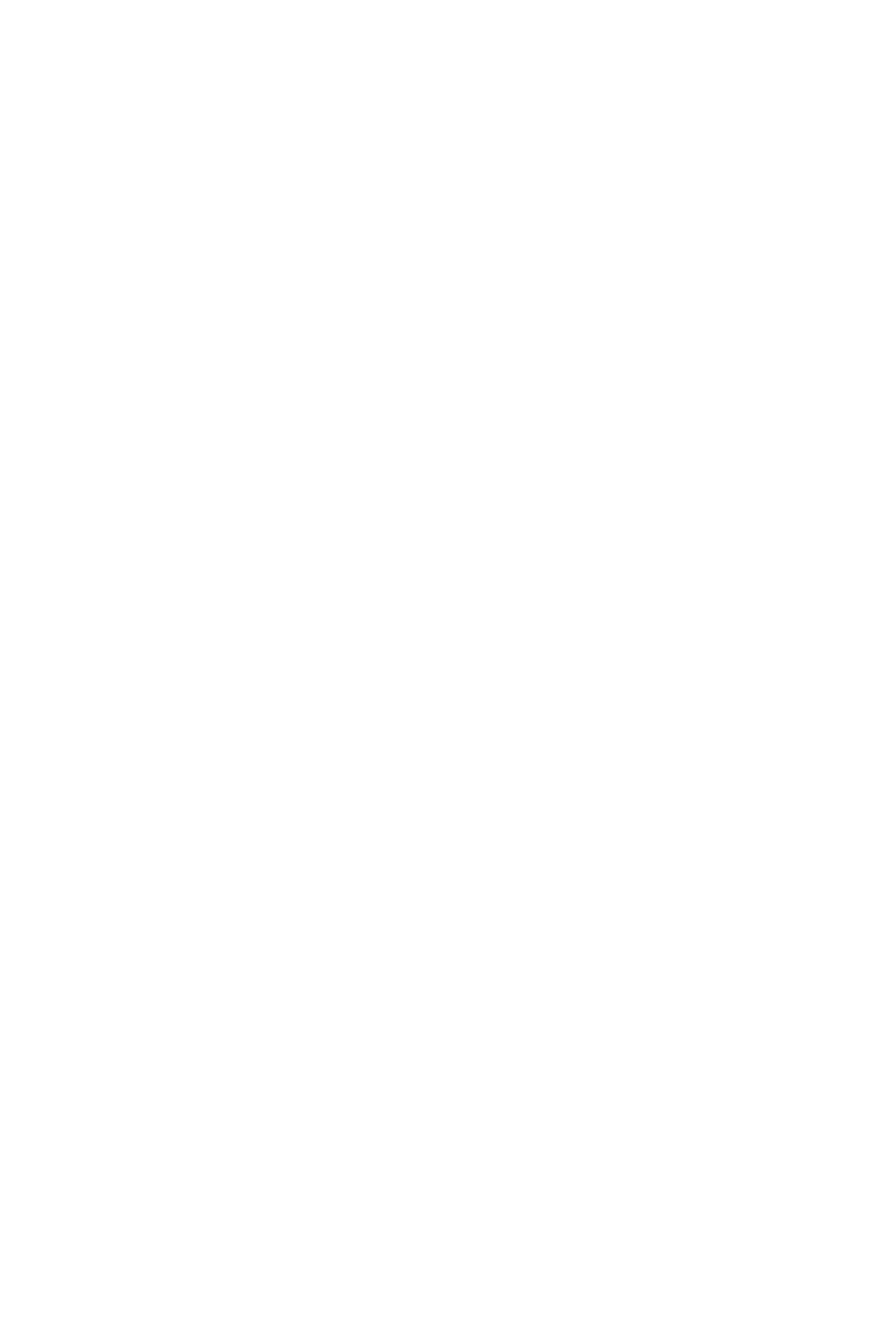
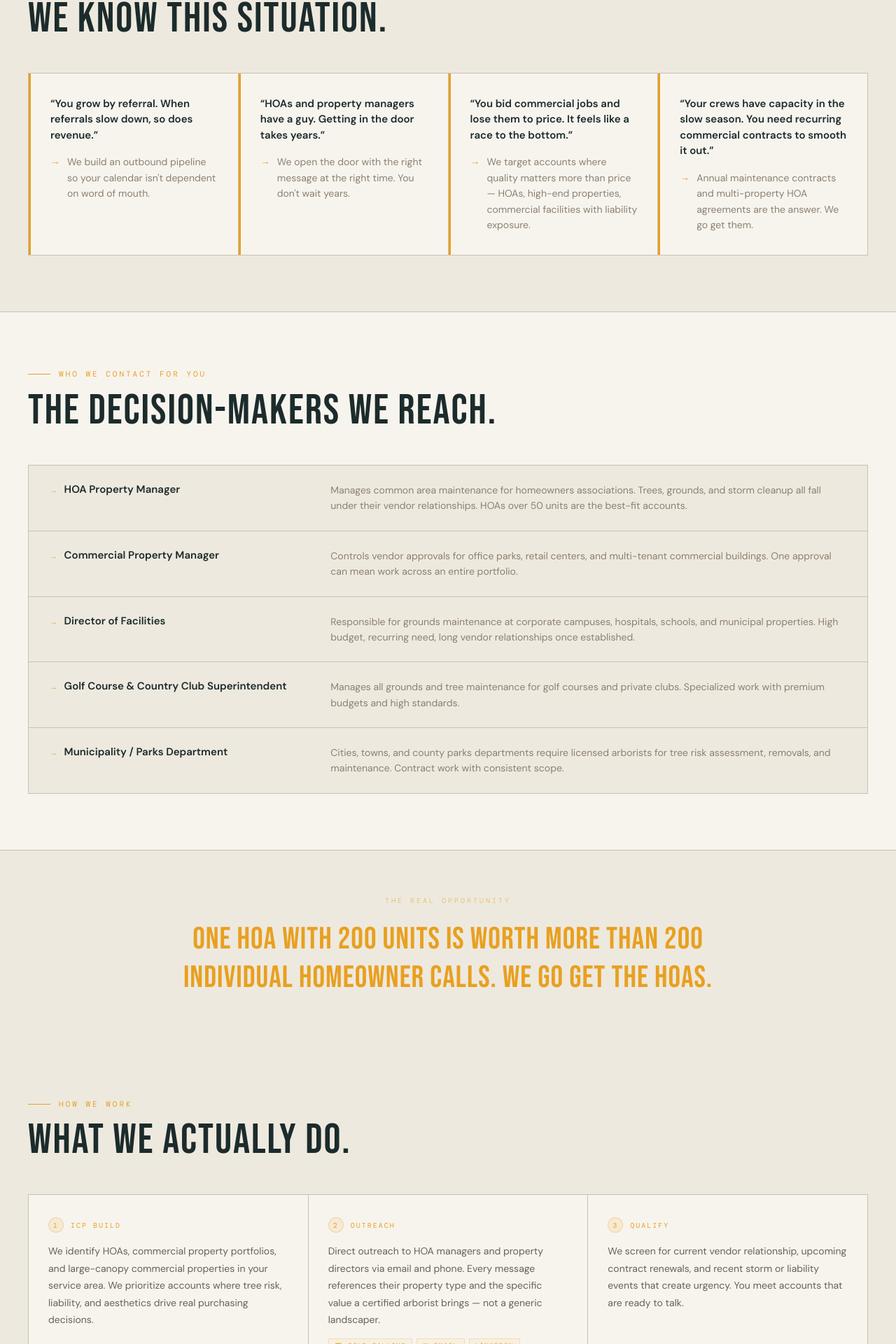
Before and after one commit to KierinF/deeno-brands, a Next.js app: page /commercial-tree-care in a window 1280 px wide. Before the commit this address had no page. Shown: the part 769-2689 px from the top of the page at 70% size. Before the commit the page ends 800 px from the top, so only its background shows below. Built offline with nearby package versions, Linux system fonts and the light colour scheme.

Commit message:
add commercial tree care industry page

```diff
--- /dev/null
+++ b/app/commercial-tree-care/page.tsx
@@ -0,0 +1,99 @@
+import type { Metadata } from "next";
+import IndustryPage, { type IndustryPageData } from "../components/IndustryPage";
+
+export const metadata: Metadata = {
+  title: "Commercial Tree Care Lead Generation | Deeno",
+  description:
+    "We contact HOAs, property managers, and commercial facility directors in your market and book them on your calendar. Fully managed outbound for arborists and tree care companies.",
+};
+
+const data: IndustryPageData = {
+  trade: "Tree Care & Arborist",
+  image: "/tree-care.png",
+  headline: "The trees don't sell themselves.",
+  sub: "HOAs, property managers, and commercial accounts are sitting in your market. They have trees that need attention and no arborist they trust. We get you in front of them.",
+  pains: [
+    {
+      problem: "You grow by referral. When referrals slow down, so does revenue.",
+      solution: "We build an outbound pipeline so your calendar isn't dependent on word of mouth.",
+    },
+    {
+      problem: "HOAs and property managers have a guy. Getting in the door takes years.",
+      solution: "We open the door with the right message at the right time. You don't wait years.",
+    },
+    {
+      problem: "You bid commercial jobs and lose them to price. It feels like a race to the bottom.",
+      solution: "We target accounts where quality matters more than price — HOAs, high-end properties, commercial facilities with liability exposure.",
+    },
+    {
+      problem: "Your crews have capacity in the slow season. You need recurring commercial contracts to smooth it out.",
+      solution: "Annual maintenance contracts and multi-property HOA agreements are the answer. We go get them.",
+    },
+  ],
+  personas: [
+    {
+      title: "HOA Property Manager",
+      desc: "Manages common area maintenance for homeowners associations. Trees, grounds, and storm cleanup all fall under their vendor relationships. HOAs over 50 units are the best-fit accounts.",
+    },
+    {
+      title: "Commercial Property Manager",
+      desc: "Controls vendor approvals for office parks, retail centers, and multi-tenant commercial buildings. One approval can mean work across an entire portfolio.",
+    },
+    {
+      title: "Director of Facilities",
+      desc: "Responsible for grounds maintenance at corporate campuses, hospitals, schools, and municipal properties. High budget, recurring need, long vendor relationships once established.",
+    },
+    {
+      title: "Golf Course & Country Club Superintendent",
+      desc: "Manages all grounds and tree maintenance for golf courses and private clubs. Specialized work with premium budgets and high standards.",
+    },
+    {
+      title: "Municipality / Parks Department",
+      desc: "Cities, towns, and county parks departments require licensed arborists for tree risk assessment, removals, and maintenance. Contract work with consistent scope.",
+    },
+  ],
+  processSteps: [
+    {
+      label: "ICP Build",
+      detail:
+        "We identify HOAs, commercial property portfolios, and large-canopy commercial properties in your service area. We prioritize accounts where tree risk, liability, and aesthetics drive real purchasing decisions.",
+    },
+    {
+      label: "Outreach",
+      detail:
+        "Direct outreach to HOA managers and property directors via email and phone. Every message references their property type and the specific value a certified arborist brings — not a generic landscaper.",
+    },
+    {
+      label: "Qualify",
+      detail:
+        "We screen for current vendor relationship, upcoming contract renewals, and recent storm or liability events that create urgency. You meet accounts that are ready to talk.",
+    },
+  ],
+  callout: "One HOA with 200 units is worth more than 200 individual homeowner calls. We go get the HOAs.",
+  faq: [
+    {
+      q: "Do you target commercial or residential?",
+      a: "Commercial and HOA. Property managers, facility directors, and HOA management companies — not individual homeowners.",
+    },
+    {
+      q: "What types of tree care work do you generate leads for?",
+      a: "Annual maintenance contracts, storm cleanup agreements, tree risk assessments, large removals, and multi-property HOA agreements. Recurring and high-value work.",
+    },
+    {
+      q: "How long until my first meeting?",
+      a: "Most clients see their first qualified meeting within 30 days of launch.",
+    },
+    {
+      q: "Will you work with another tree care company in my market?",
+      a: "No. One arborist per market, period. Once your territory is claimed, it's closed.",
+    },
+    {
+      q: "We already have some commercial accounts. Why do we need outbound?",
+      a: "Because the accounts you have came from who you knew. Outbound gets you into the accounts you don't know yet — and there are a lot of them.",
+    },
+  ],
+};
+
+export default function CommercialTreeCare() {
+  return <IndustryPage data={data} />;
+}
```
